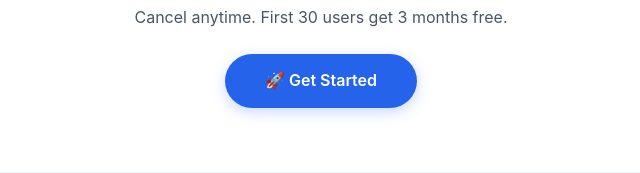
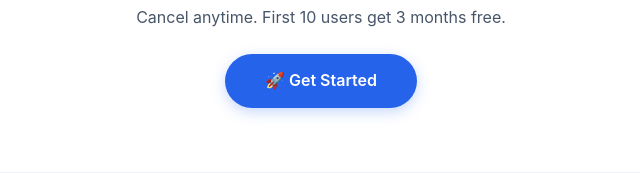
Before and after one commit to maithilirade816-create/rpire, a plain HTML site: page index.html in a window 1280 px wide. Shown: the part 1526-1699 px from the top of the page, 319-959 px from the left. Drawn offline with Linux system fonts and the light colour scheme.

Commit message:
Update index.html

```diff
--- a/index.html
+++ b/index.html
@@ -304,7 +304,7 @@
   <section class="pricing" id="pricing">
     <h2>Simple, transparent pricing</h2>
     <div class="price">$20 <span>/ month</span></div>
-    <p style="color: #475569; margin-bottom: 24px;">Cancel anytime. First 30 users get 3 months free.</p>
+    <p style="color: #475569; margin-bottom: 24px;">Cancel anytime. First 10 users get 3 months free.</p>
     <a href="#waitlist" class="btn-primary">🚀 Get Started</a>
   </section>
 
```
